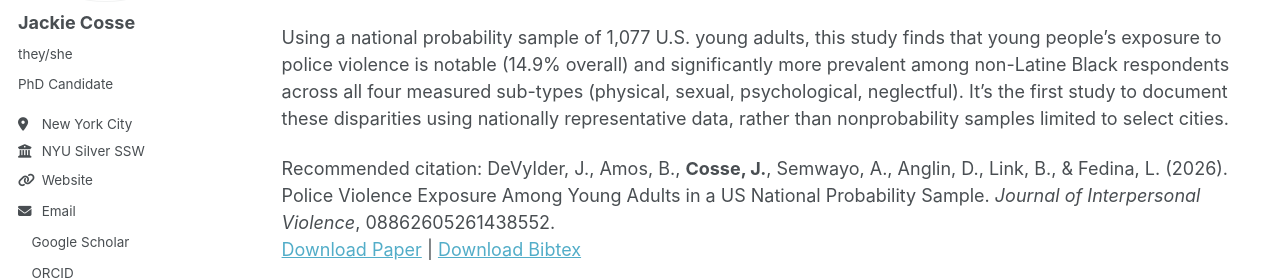
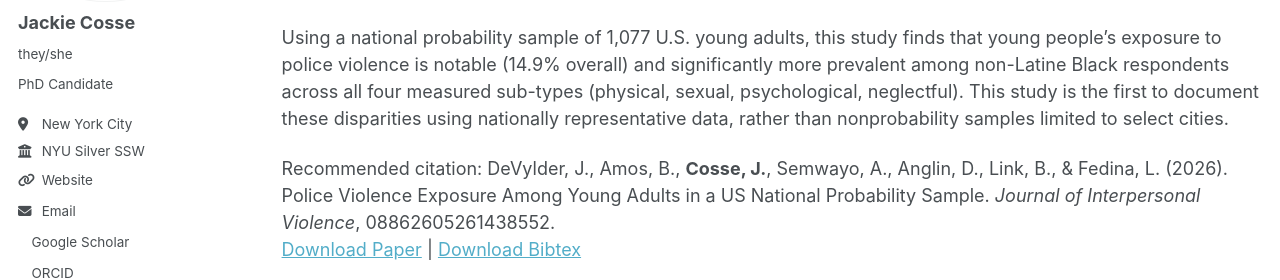
Before and after one commit to jackiecosse/jackiecosse.com, a Jekyll site: the page built from _pages/publications.html, in a window 1280 px wide and 900 px high, scrolled down 1257 px. Shown: the part 233-513 px from the top of the window. Built offline with Jekyll 4.4.1, drawn with Linux system fonts in a browser that asks for light colours; a style sheet for code colours, icons or effects is not loaded.

Commit message:
Update 2026-04-JIV.md

```diff
--- a/_publications/2026-04-JIV.md
+++ b/_publications/2026-04-JIV.md
@@ -3,7 +3,7 @@ title: "Police Violence Exposure Among Young Adults in a US National Probability
 collection: publications
 category: manuscripts
 permalink: /publication/2026-04-JIV
-excerpt: "Using a national probability sample of 1,077 U.S. young adults, this study finds that young people's exposure to police violence is notable (14.9% overall) and significantly more prevalent among non-Latine Black respondents across all four measured sub-types (physical, sexual, psychological, neglectful). It's the first study to document these disparities using nationally representative data, rather than nonprobability samples limited to select cities."
+excerpt: "Using a national probability sample of 1,077 U.S. young adults, this study finds that young people's exposure to police violence is notable (14.9% overall) and significantly more prevalent among non-Latine Black respondents across all four measured sub-types (physical, sexual, psychological, neglectful). This study is the first to document these disparities using nationally representative data, rather than nonprobability samples limited to select cities."
 date: 2026-04-21
 venue: 'Journal of Interpersonal Violence'
 bibtexurl: 'https://jackiecosse.com/files/citation-JIV2026-devylder-et-al.bib'
```
